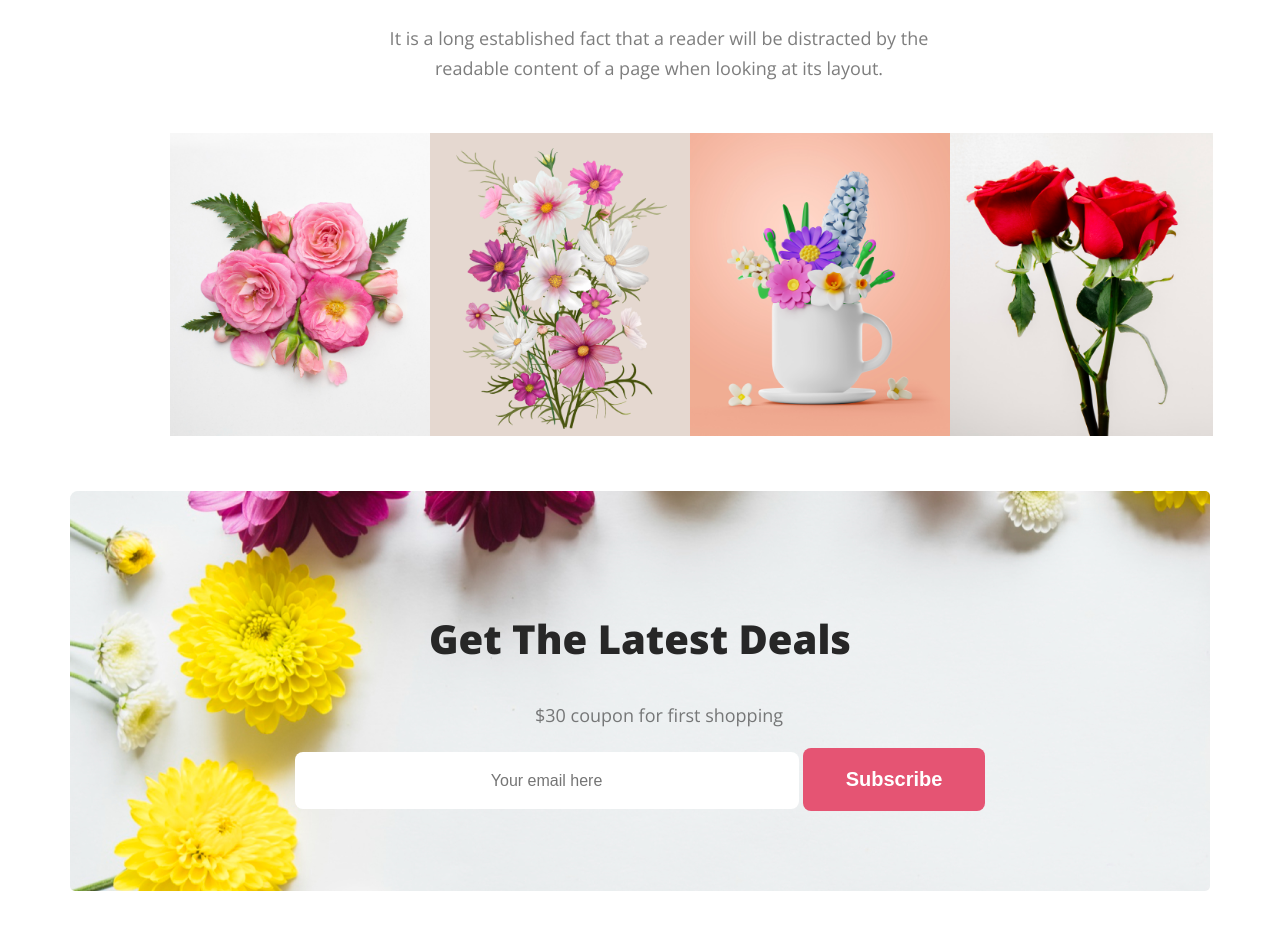
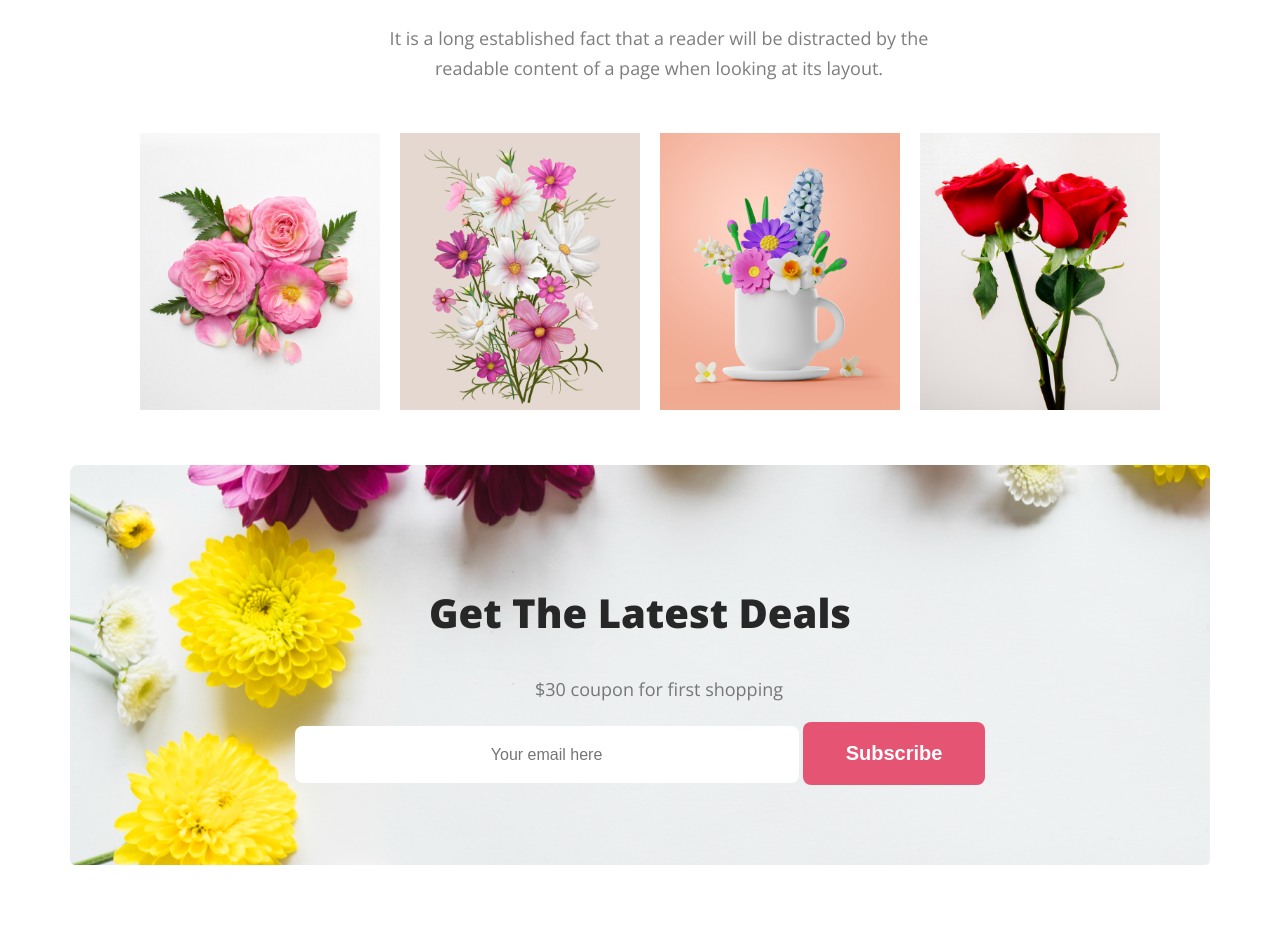
Before and after one commit to rockweb1/flowershop-assigment, a plain HTML site: page index.html in a window 1280 px wide. Shown: the part 3780-4709 px from the top of the page. Drawn offline with nearby package versions, Linux system fonts and the light colour scheme.

Commit message:
all adeed

```diff
--- a/css/style.css
+++ b/css/style.css
@@ -139,11 +139,11 @@ main{
     margin: 50px;
 }
 .img_in{
-    width: 125%;
+    width: 100%;
 }
 .insta_img_part{
-   margin-left: 50px;
    justify-content: space-around;
+   margin-left: 20px;
 }
 
 /*---------------lastest part start part css-------------*/
```
